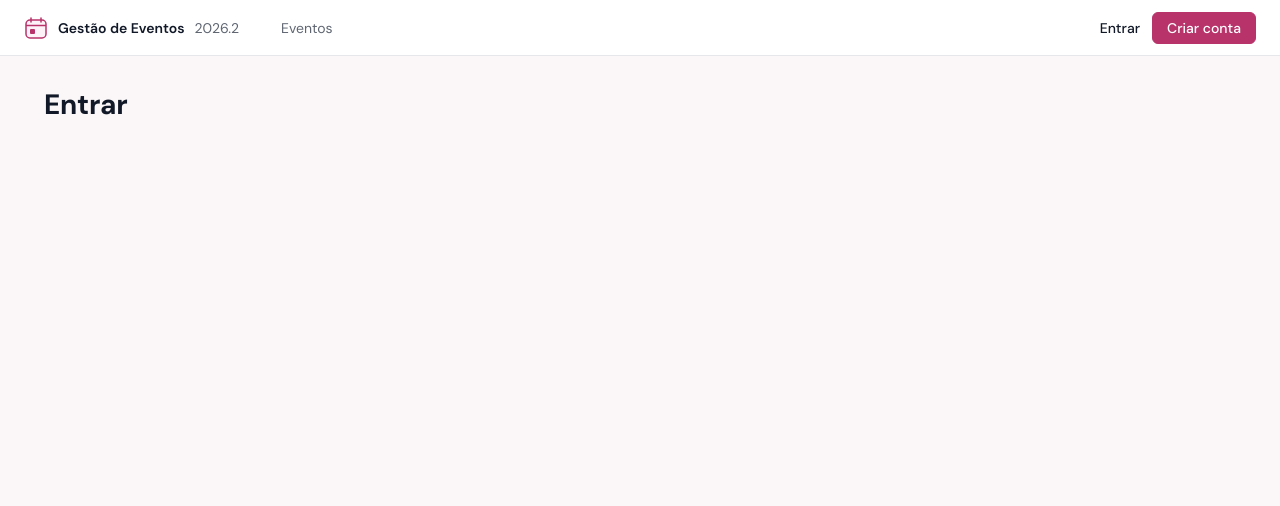
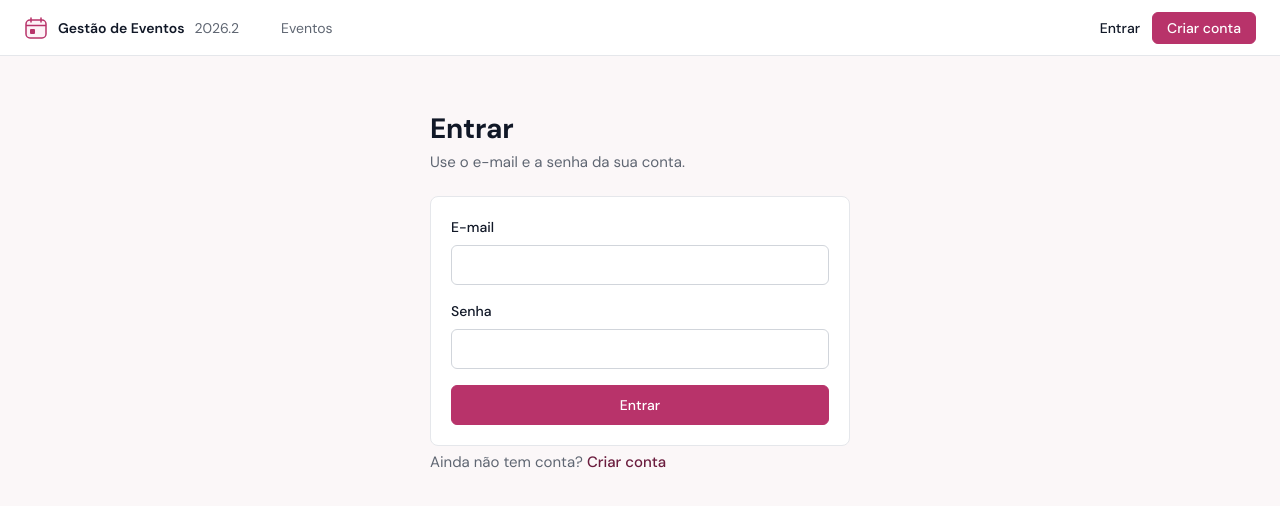
Before and after one commit to RikelmeMartins/GestaoEventos, a React (Vite) app in the folder Frontend/: page /login in a window 1280 px wide. Shown: the top 506 px of the page. Built offline with nearby package versions, Linux system fonts and the light colour scheme.

Commit message:
Implementação da tela de login no front

```diff
--- a/Frontend/src/pages/Login.jsx
+++ b/Frontend/src/pages/Login.jsx
@@ -1,3 +1,56 @@
+import { useState } from "react";
+import { Link, useLocation, useNavigate } from "react-router-dom";
+import { useAuth } from "../contexts/AuthContext";
+import { mensagemErro } from "../services/api";
+
 export default function Login() {
-    return <div className="titulo"><h1>Entrar</h1></div>;
+    const { login } = useAuth();
+    const navigate = useNavigate();
+    const location = useLocation();
+
+    const [email, setEmail] = useState("");
+    const [senha, setSenha] = useState("");
+    const [erro, setErro] = useState("");
+    const [enviando, setEnviando] = useState(false);
+
+    async function enviar(e) {
+        e.preventDefault();
+        setErro("");
+        setEnviando(true);
+        try {
+            await login(email, senha);
+            navigate(location.state?.de ?? "/", { replace: true });
+        } catch (error) {
+            setErro(mensagemErro(error));
+        } finally {
+            setEnviando(false);
+        }
+    }
+
+    return (
+        <div className="pagina-form">
+            <h1>Entrar</h1>
+            <p>Use o e-mail e a senha da sua conta.</p>
+
+            <form className="painel form" onSubmit={enviar}>
+                {erro && <p className="erro" role="alert">{erro}</p>}
+
+                <label className="campo">
+                    E-mail
+                    <input type="email" value={email} onChange={(e) => setEmail(e.target.value)} required autoComplete="email" />
+                </label>
+
+                <label className="campo">
+                    Senha
+                    <input type="password" value={senha} onChange={(e) => setSenha(e.target.value)} required autoComplete="current-password" />
+                </label>
+
+                <button className="botao botao-principal botao-grande" disabled={enviando}>
+                    {enviando ? "Entrando…" : "Entrar"}
+                </button>
+            </form>
+
+            <p className="rodape-form">Ainda não tem conta? <Link to="/cadastro">Criar conta</Link></p>
+        </div>
+    );
 }
```
